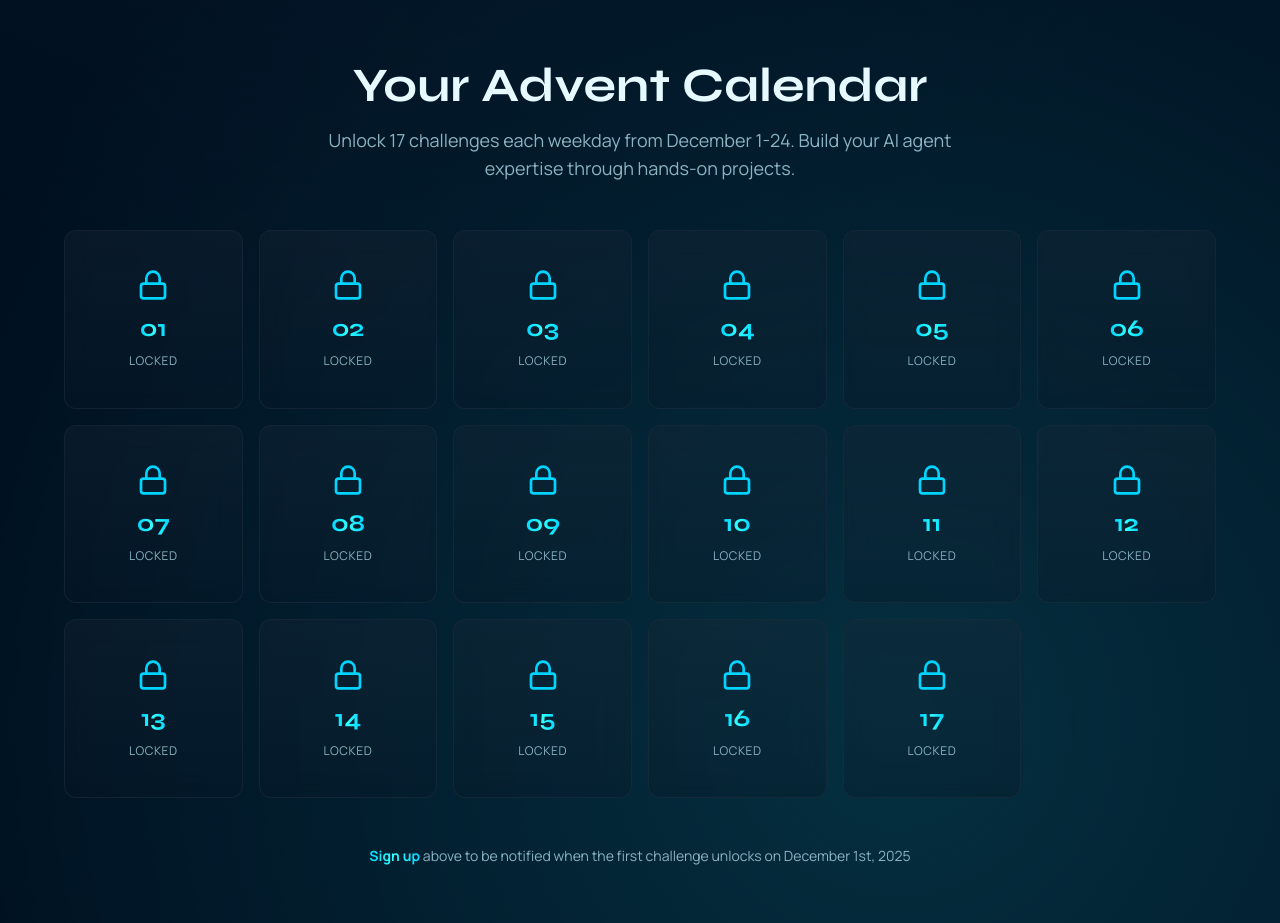
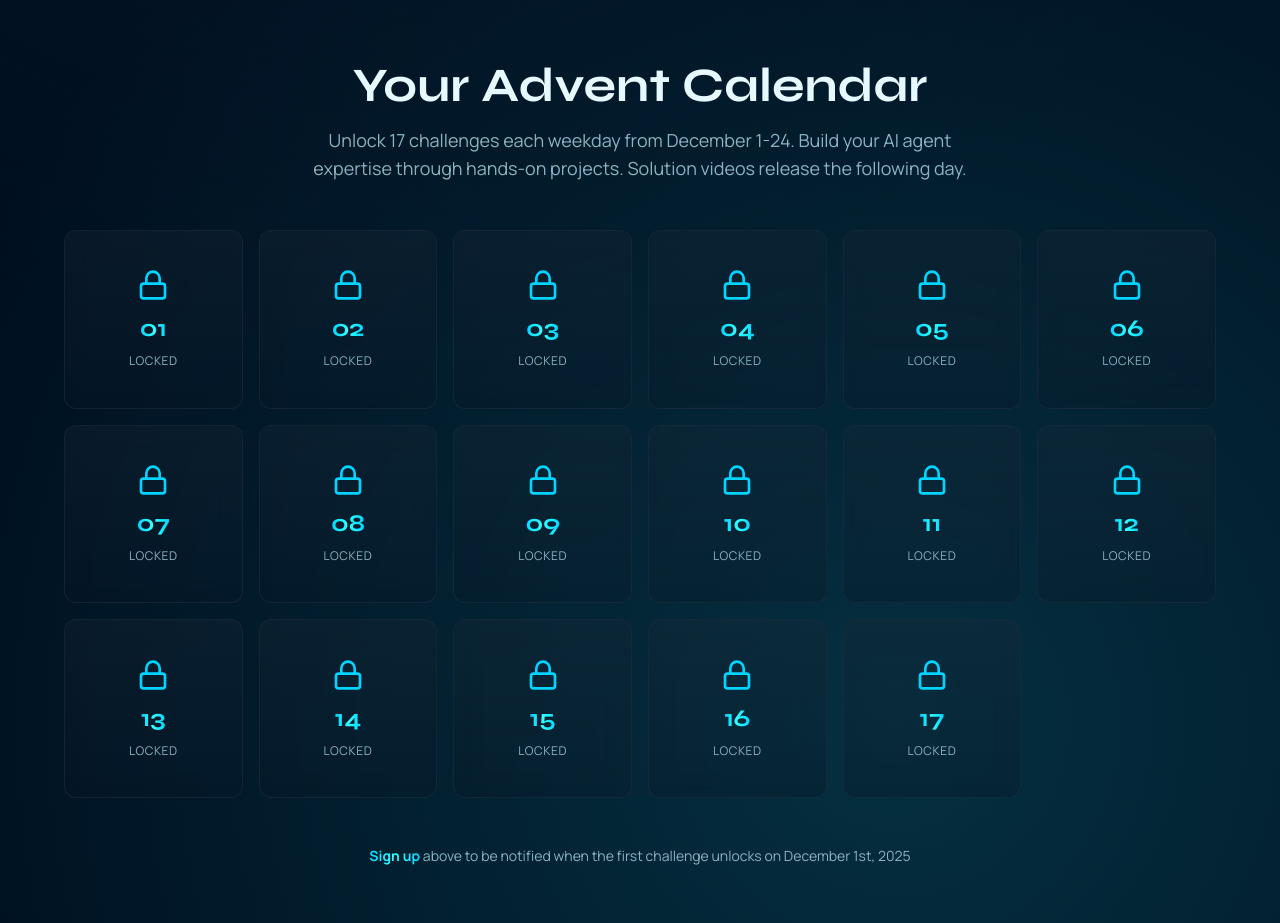
Before and after one commit to blackgirlbytes/frosty-agent-forge, a Next.js app: page / in a window 1280 px wide. Shown: the part 1140-2063 px from the top of the page. Built offline with nearby package versions, Linux system fonts and the light colour scheme.

Commit message:
Add solution video info to calendar section

```diff
--- a/src/components/ChallengeCalendar.tsx
+++ b/src/components/ChallengeCalendar.tsx
@@ -16,7 +16,7 @@ export const ChallengeCalendar = () => {
             Your Advent Calendar
           </h2>
           <p className="text-lg text-muted-foreground max-w-2xl mx-auto">
-            Unlock 17 challenges each weekday from December 1-24. Build your AI agent expertise through hands-on projects.
+            Unlock 17 challenges each weekday from December 1-24. Build your AI agent expertise through hands-on projects. Solution videos release the following day.
           </p>
         </div>
 
```
